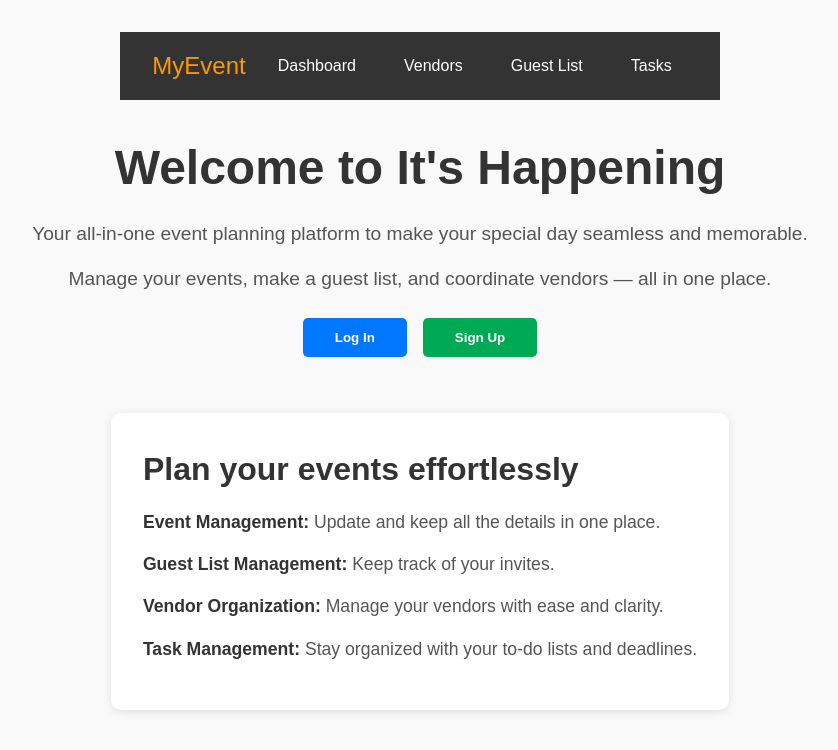
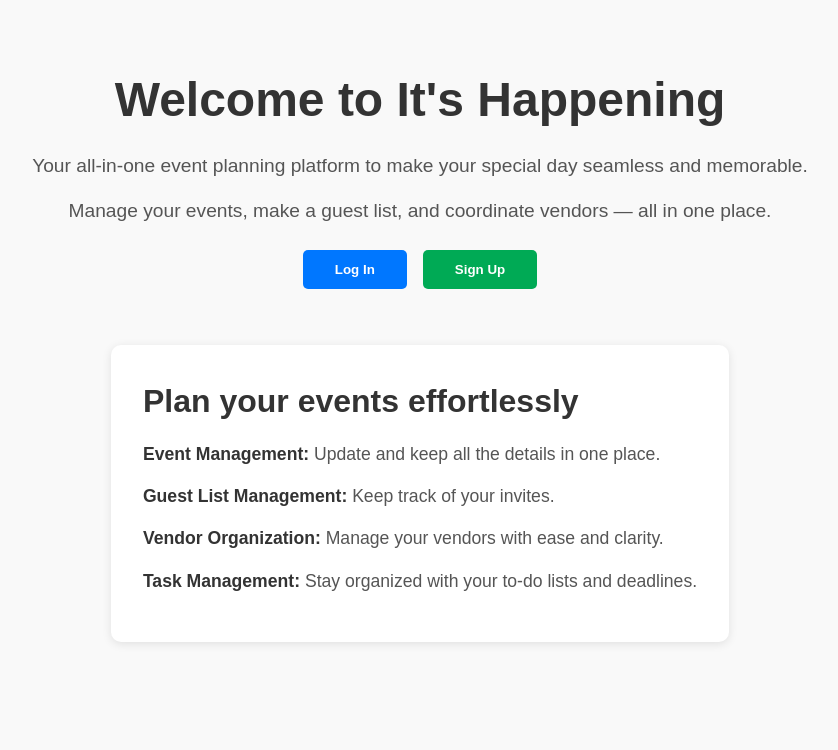
Before and after one commit to justicebeaver16/capstone, a React (Vite) app in the folder frontend/: page / in a window 1280 px wide. Shown: the top 750 px of the page, without its empty margins (220-1058 px from the left). Built offline with nearby package versions, Linux system fonts and the light colour scheme; no server answers.

Commit message:
updating logged in restore redirect to dashboard vs homepage 2

```diff
--- a/frontend/src/components/Homepage/Homepage.jsx
+++ b/frontend/src/components/Homepage/Homepage.jsx
@@ -2,7 +2,7 @@ import { useSelector } from 'react-redux';
 import { useState } from 'react';
 // import { Navigate, Link } from 'react-router-dom';
 import { Navigate } from 'react-router-dom';
-import Navigation from '../Navigation';
+// import Navigation from '../Navigation';
 import SignupFormModal from '../SignupFormModal';
 import LoginFormModal from '../LoginFormModal';
 import './Homepage.css';
@@ -17,7 +17,7 @@ export default function Homepage() {
 
   return (
     <div className="homepage-container">
-      <Navigation isLoaded={true} />
+      {/* <Navigation isLoaded={true} /> */}
 
       <div className="homepage-hero">
         <h1>Welcome to It&apos;s Happening</h1>
```
Also changed, not shown: 5 other files (tests, documents, lock files or other folders).
